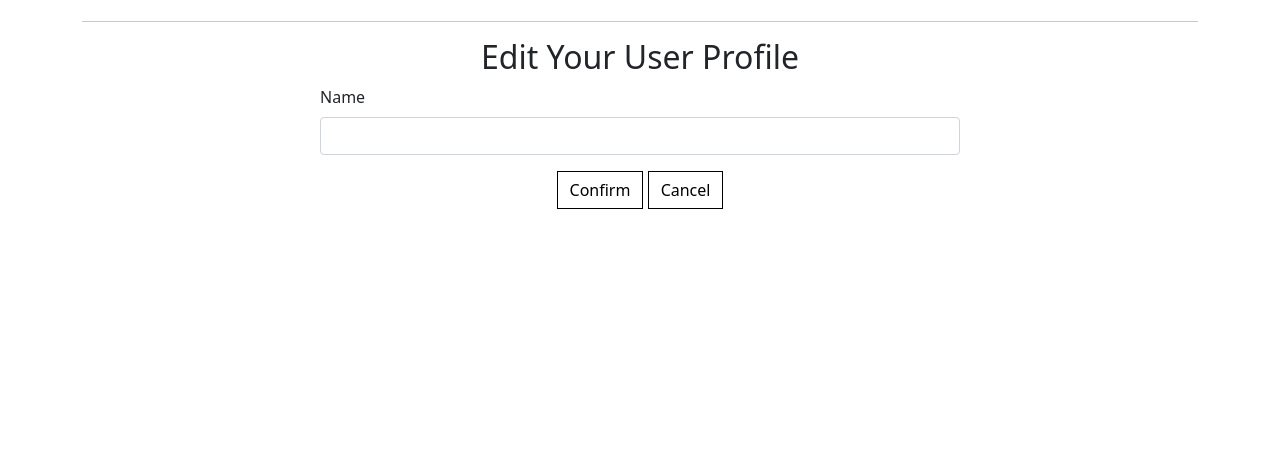
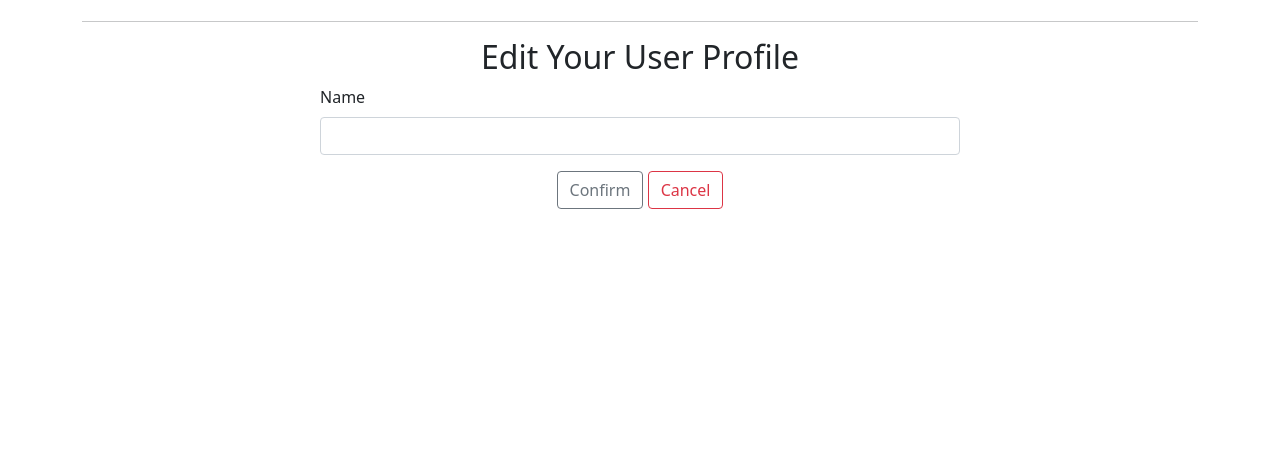
Before and after one commit to NgiapPuoyKoh/django-blogchat-tech, a Django app: a page that uses profiles/templates/profiles/edit_profile.html in a window 1280 px wide. Shown: the part 213-662 px from the top of the page. Run offline with Django 3.2, Linux system fonts and the light colour scheme; the visitor is signed in with stand-in values (Sample User, id 1); data comes from the database, SQL or seed files in the repository; data that the repository does not hold is empty; some libraries are stand-ins or nearby versions.

Commit message:
Fix buttons and resolve HTML Valiation Errors

```diff
--- a/profiles/templates/profiles/edit_profile.html
+++ b/profiles/templates/profiles/edit_profile.html
@@ -29,8 +29,8 @@
             {{ field | as_crispy_field }}
         {% endfor %}
         <div class="text-center">
-            <button class="btn btn-outline-black rounded-0 submit-btn" type="submit">Confirm</button>
-            <button class="btn btn-outline-black rounded-0 submit-btn" type="submit" name="cancel" value="Cancel" />Cancel</button>
+            <button class="btn btn-outline-secondary submit-btn" type="submit">Confirm</button>
+            <button class="btn btn-outline-danger submit-btn" type="submit" name="cancel" value="Cancel">Cancel</button>
         </div>
     </form>
 </div>
```
Also changed, not shown: profiles/templates/profiles/profile.html (+3 -7 lines).
